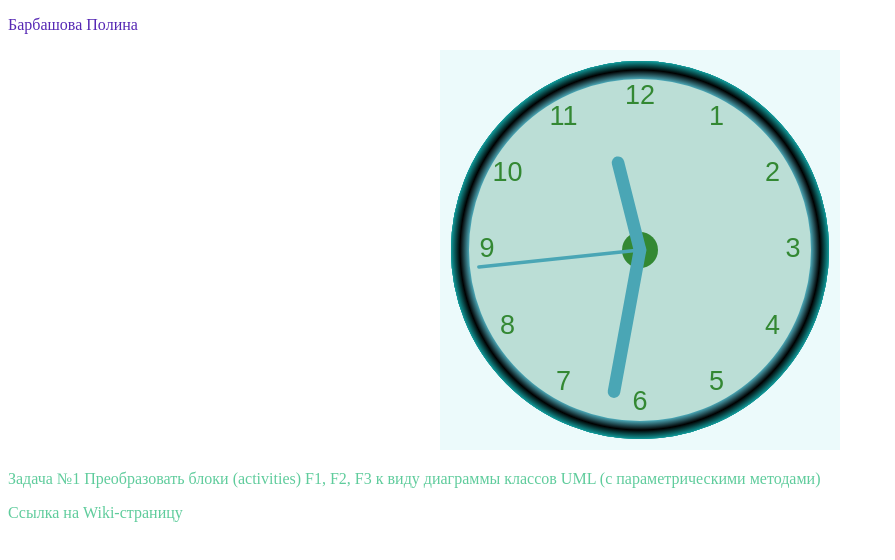
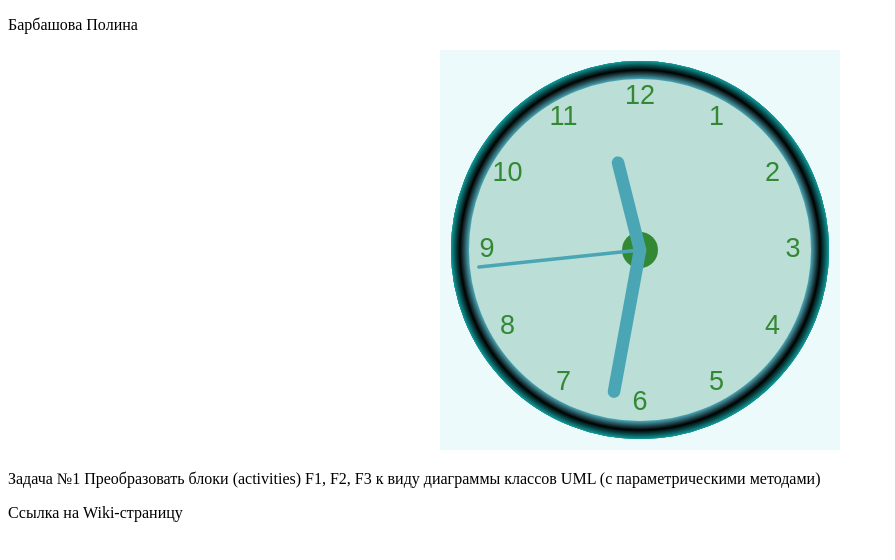
Before and after one commit to Pupka/Pupka.github.io, a plain HTML site: page index.html in a window 1280 px wide. Shown: the whole page, without its empty margins (0-895 px from the left). Drawn offline with Linux system fonts and the light colour scheme.

Commit message:
Update index.html

```diff
--- a/index.html
+++ b/index.html
@@ -1,7 +1,7 @@
 <!DOCTYPE html>
 <html>
 <body>
-  <p style="color:#5628B4">Барбашова Полина</p>
+  <p style="color:#000000">Барбашова Полина</p>
 <div style="text-align:center">
 <canvas id="canvas" width="400" height="400"
 style="background-color:#ECFAFB">
@@ -84,8 +84,8 @@ function drawHand(ctx, pos, length, width) {
     ctx.rotate(-pos);
 }
 </script>
-   <p style="color:#5FCC9C">Задача №1
+   <p style="color:#000000">Задача №1
 Преобразовать блоки (activities) F1, F2, F3 к виду диаграммы классов UML (с параметрическими методами)</p>
-  <p style="color:#5FCC9C">Ссылка на Wiki-страницу</p>
+  <p style="color:#000000">Ссылка на Wiki-страницу</p>
 </body>
 </html>
```
